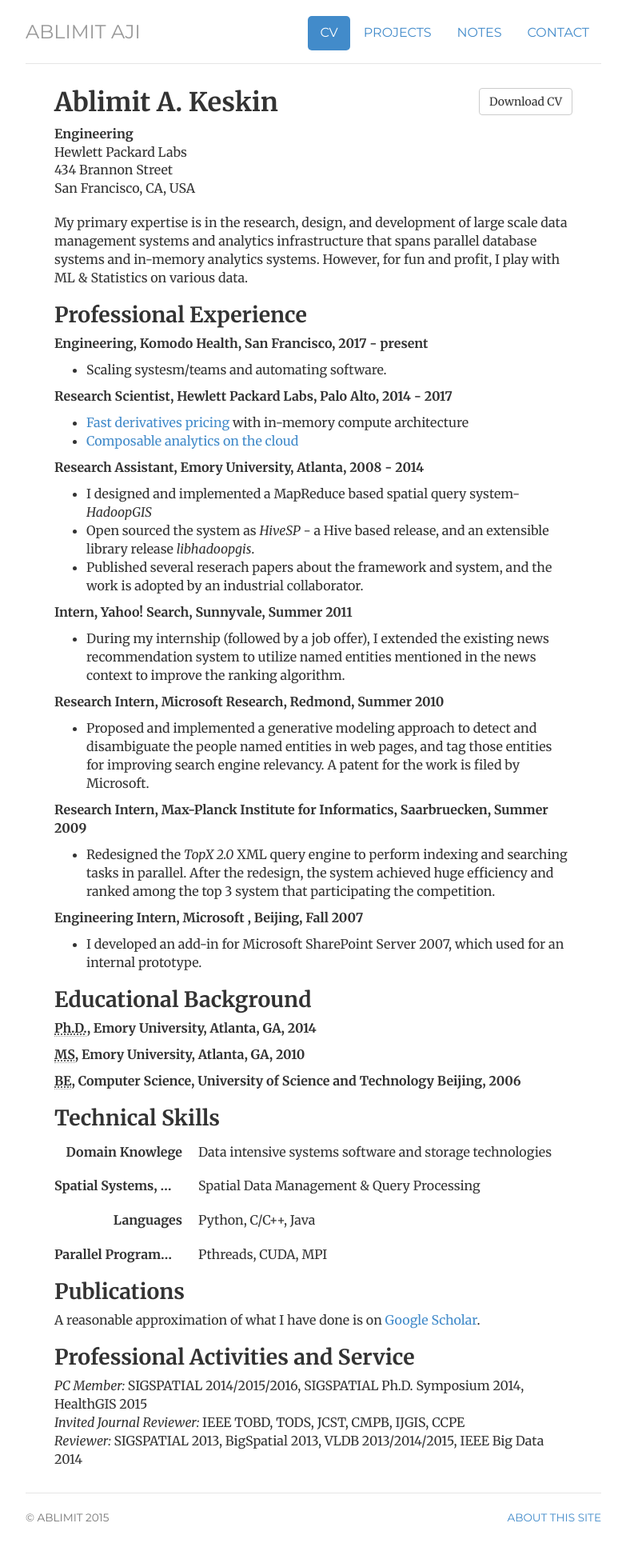
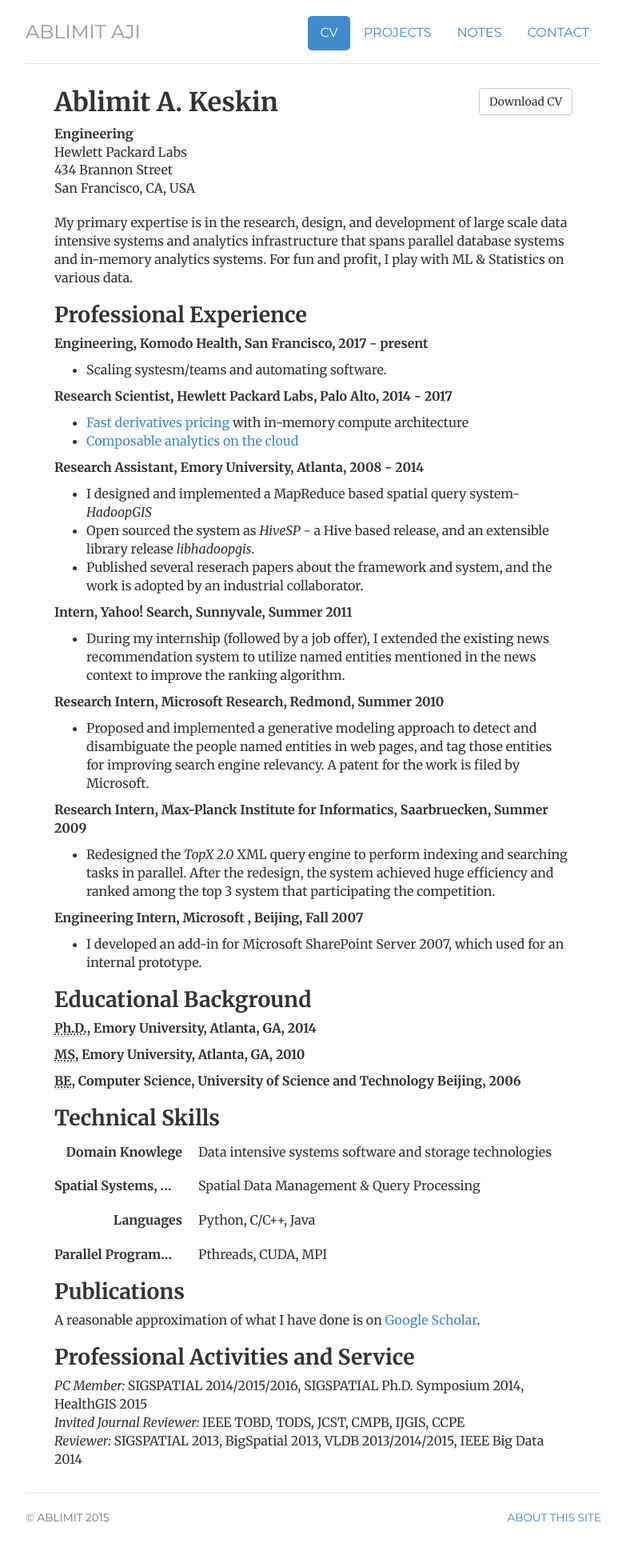
Before and after one commit to ablimit/ablimit.github.io, a Jekyll site: the page built from cv/index.html, in a window 1280 px wide. Shown: the whole page at 80% size, without its empty margins (248-1031 px from the left). Built offline with Jekyll 4.4.1, drawn with Linux system fonts in a browser that asks for light colours.

```diff
--- a/cv/index.html
+++ b/cv/index.html
@@ -23,7 +23,7 @@
 				</address>
 				</div>
 
-				<p>My primary expertise is in the research, design, and development of large scale data management systems and analytics infrastructure that spans parallel database systems and in-memory analytics systems. However, for fun and profit, I play with ML & Statistics on various data.</p>
+				<p>My primary expertise is in the research, design, and development of large scale data intensive systems and analytics infrastructure that spans parallel database systems and in-memory analytics systems. For fun and profit, I play with ML & Statistics on various data.</p>
 
 				<h2>Professional Experience</h2>
 				<p><strong>Engineering, Komodo Health, San Francisco, 2017 - present</strong></p>
```
